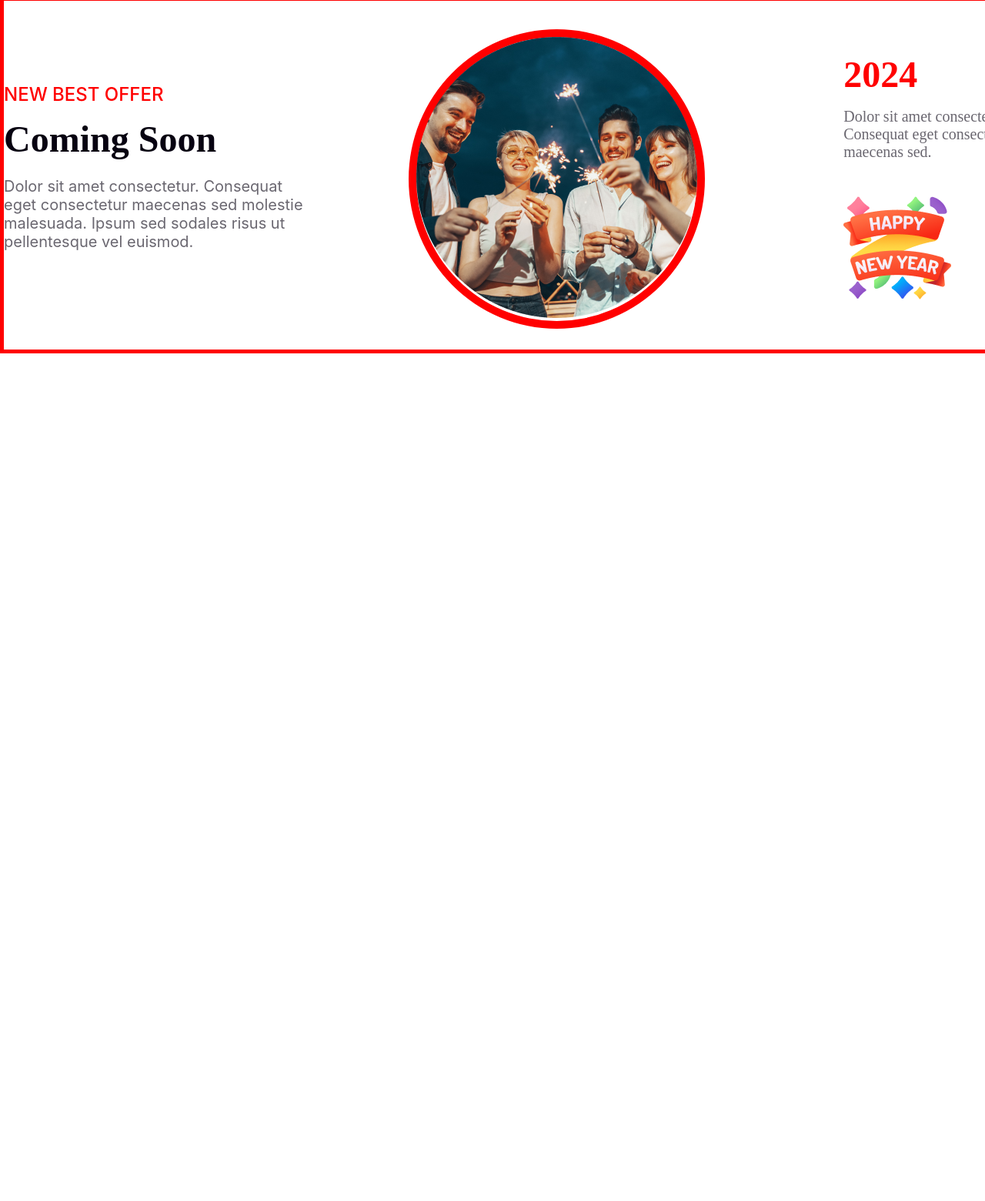
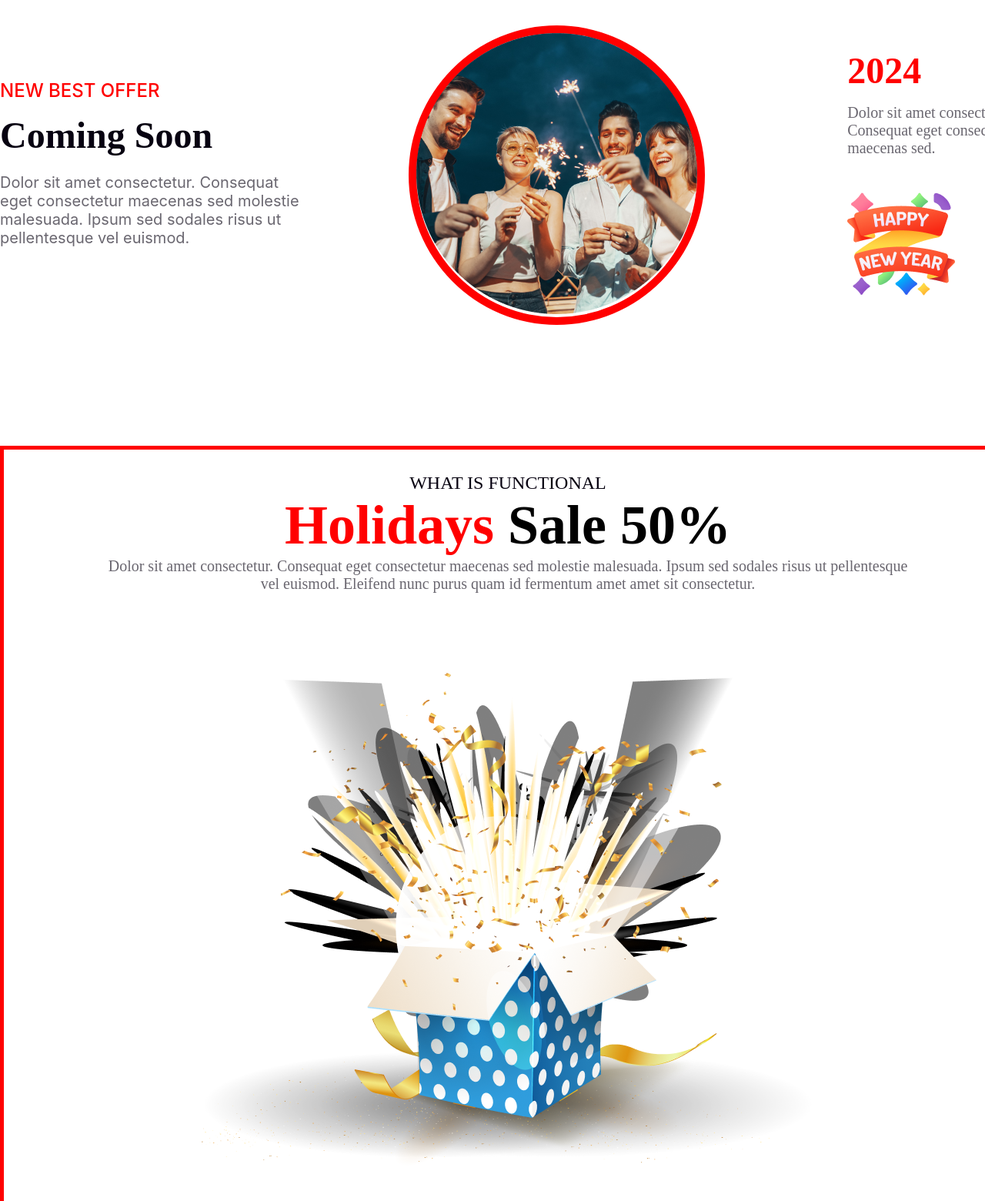
Before and after one commit to mdnasiruddin78/new-year-offer, a plain HTML site: page index.html in a window 1280 px wide. Shown: the part 2872-4432 px from the top of the page at 77% size. Before the commit the page ends 3336 px from the top, so only its background shows below. Drawn offline with Linux system fonts and the light colour scheme.

Commit message:
first commit

```diff
--- a/index.html
+++ b/index.html
@@ -76,6 +76,27 @@
                 </div>
            </section>
           <!-- new best offer end-->
+           <!-- what is functional start -->
+            <section id="banner-container6">
+                <div id="banner-content6">
+                    <div id="what">
+                        <h1>WHAT IS FUNCTIONAL</h1>
+                        <h2><span id="span">Holidays</span> Sale 50%</h2>
+                        <p>Dolor sit amet consectetur. Consequat eget consectetur maecenas sed
+                            molestie malesuada. Ipsum sed sodales risus ut pellentesque vel euismod. Eleifend nunc purus quam id fermentum amet amet sit consectetur.</p>
+                    </div>
+                    <div id="image1">
+                        <img src="images/Group 75.png">
+                    </div>
+                    <!-- <div id="image2">
+                        <img src="images/Group 44.png">
+                    </div>
+                    <div id="image3">
+                        <img src="images/Rectangle 2.png">
+                    </div> -->
+                </div>
+            </section>
+            <!-- what is functional end-->
     </main>
     <footer>
 
--- a/style/style.css
+++ b/style/style.css
@@ -174,7 +174,7 @@
 .banner-container5{
     width: 1320px;
     height: 463px;
-    border: 5px solid red;
+    /* border: 5px solid red; */
     margin-top: 120px;
     margin: 0 auto;
 }
@@ -254,3 +254,54 @@
 
 }
 /* new best offer end*/
+/* what is functional start */
+#banner-container6{
+    width: 1320px;
+    height: 986.07px;
+    border: 5px solid red;
+    margin: 0 auto;
+    margin-top: 120px;
+}
+#banner-content6{
+    display: flex;
+    flex-direction: column;
+    justify-content: center;
+    align-items: center;
+    height: 986.07px;
+
+}
+#banner-content6 #what{
+    height: 260px;
+    width: 1068px;
+}
+#banner-content6 #what h1{
+    font-size: 24px;
+    font-weight: 500;
+    text-align: center;
+    color: rgb(7, 2, 17);
+}
+#banner-content6 #what h2{
+    font-size: 72px;
+    font-weight: 900;
+    text-align: center;
+    color:
+}
+#banner-content6 #what h2 #span{
+    color: red;
+}
+#banner-content6 #what p{
+    font-size: 20px;
+    font-weight: 500;
+    text-align: center;
+    color: rgba(7, 2, 17, 0.6);
+}
+#banner-content6 #image1 img{
+    text-align: left;
+}
+#banner-content6 #image2 img{
+
+}
+#banner-content6 #image3 img{
+
+}
+/* what is functional end*/
```
